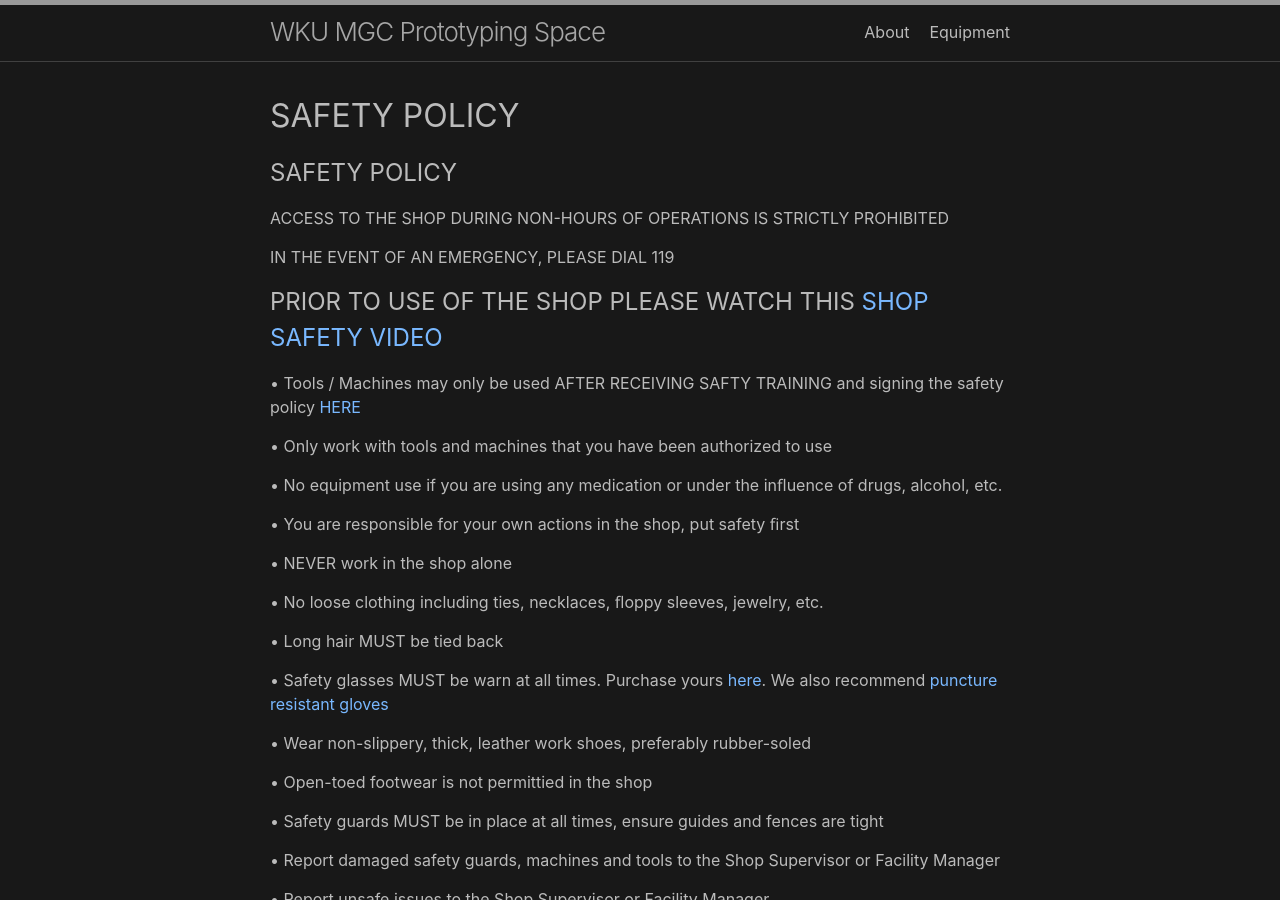
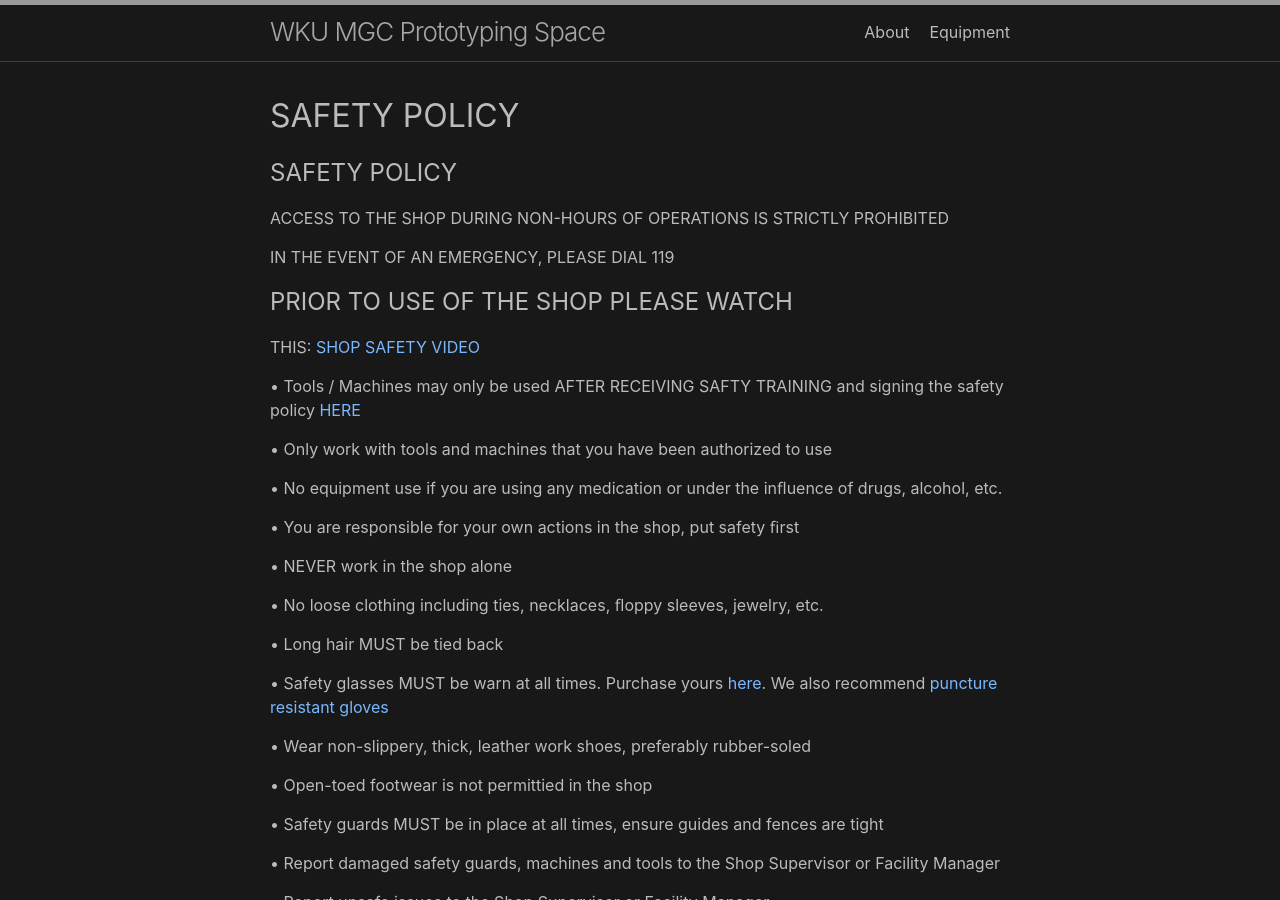
Before and after one commit to KeanMGC/WKUProtoSpace, a Jekyll site: the page built from index.md, in a window 1280 px wide and 900 px high. Built offline with Jekyll 4.4.1, drawn with Linux system fonts in a browser that asks for light colours; our own code applies the rules of GitHub Pages for plain Markdown files; part of the change alters nothing that is shown.

```diff
--- a/index.md
+++ b/index.md
@@ -13,7 +13,9 @@ ACCESS TO THE SHOP DURING NON-HOURS OF OPERATIONS IS STRICTLY PROHIBITED
 
 IN THE EVENT OF AN EMERGENCY, PLEASE DIAL 119
 
-## PRIOR TO USE OF THE SHOP PLEASE WATCH THIS [SHOP SAFETY VIDEO](https://www.youtube.com/watch?v=Af2PxjBy-G8)
+## PRIOR TO USE OF THE SHOP PLEASE WATCH
+
+THIS: [SHOP SAFETY VIDEO](https://www.youtube.com/watch?v=Af2PxjBy-G8)
 
 •	Tools / Machines may only be used AFTER RECEIVING SAFTY TRAINING and signing the safety policy [HERE](https://ncv.microsoft.com/gi970xwiSA)
 
```
